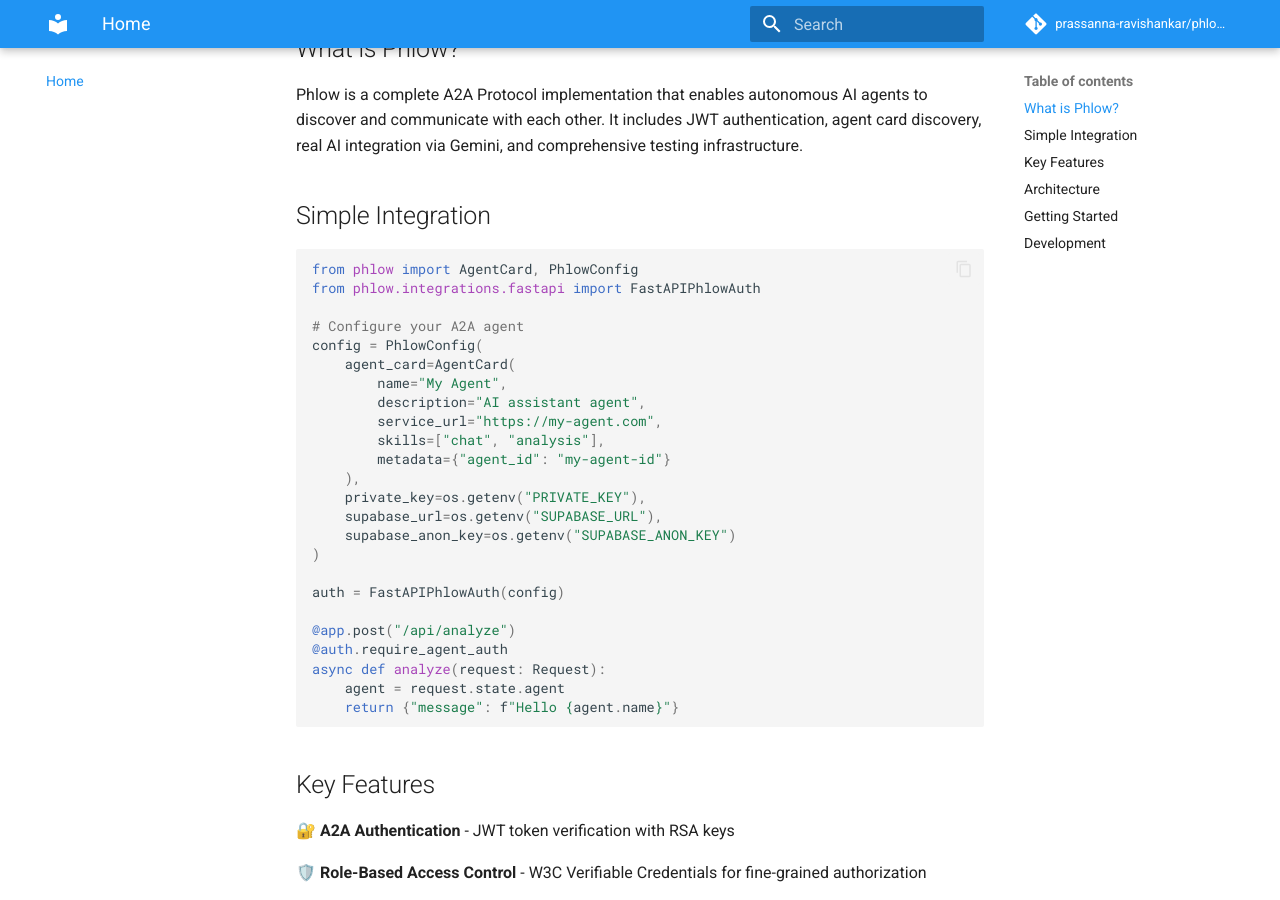
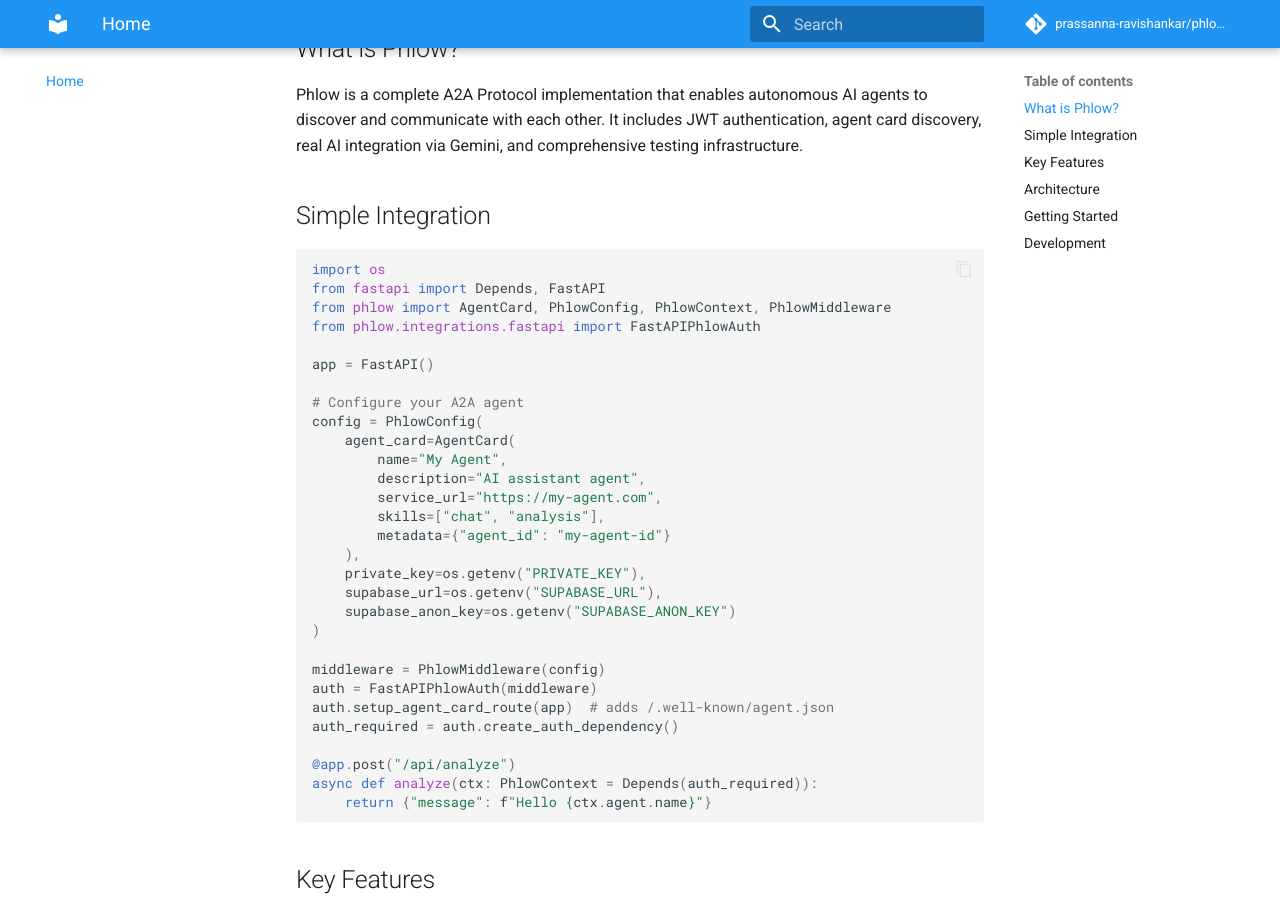
Before and after one commit to prassanna-ravishankar/phlow, an MkDocs documentation site: the page built from docs/index.md, in a window 1280 px wide and 900 px high, scrolled down 663 px. Built offline with MkDocs 1.6.1 and Material for MkDocs 9.7.7, drawn with Linux system fonts in a browser that asks for light colours; comment, search, counter and statistics services are not loaded.

Commit message:
Remove redundant X-Phlow-Agent-Id header requirement, add agent card route helper
- Auth dependency no longer requires X-Phlow-Agent-Id header — agent
  identity comes from JWT sub claim, the header was extracted and unused
- Add setup_agent_card_route() — registers /.well-known/agent.json from
  AgentCard config, eliminates boilerplate every A2A agent needs
- Permission checking now also looks at JWT claims, not just metadata
- Remove allow_expired param (was unused) and require_auth decorator
  (didn't enforce anything, misleading)
- Fix docs/index.md to match actual API

````diff
--- a/docs/index.md
+++ b/docs/index.md
@@ -16,8 +16,12 @@
 ## Simple Integration
 
 ```python
-from phlow import AgentCard, PhlowConfig
+import os
+from fastapi import Depends, FastAPI
+from phlow import AgentCard, PhlowConfig, PhlowContext, PhlowMiddleware
 from phlow.integrations.fastapi import FastAPIPhlowAuth
+
+app = FastAPI()
 
 # Configure your A2A agent
 config = PhlowConfig(
@@ -33,13 +37,14 @@
     supabase_anon_key=os.getenv("SUPABASE_ANON_KEY")
 )
 
-auth = FastAPIPhlowAuth(config)
+middleware = PhlowMiddleware(config)
+auth = FastAPIPhlowAuth(middleware)
+auth.setup_agent_card_route(app)  # adds /.well-known/agent.json
+auth_required = auth.create_auth_dependency()
 
 @app.post("/api/analyze")
-@auth.require_agent_auth
-async def analyze(request: Request):
-    agent = request.state.agent
-    return {"message": f"Hello {agent.name}"}
+async def analyze(ctx: PhlowContext = Depends(auth_required)):
+    return {"message": f"Hello {ctx.agent.name}"}
 ```
 
 ## Key Features
````
Also changed, not shown: 2 other files.
